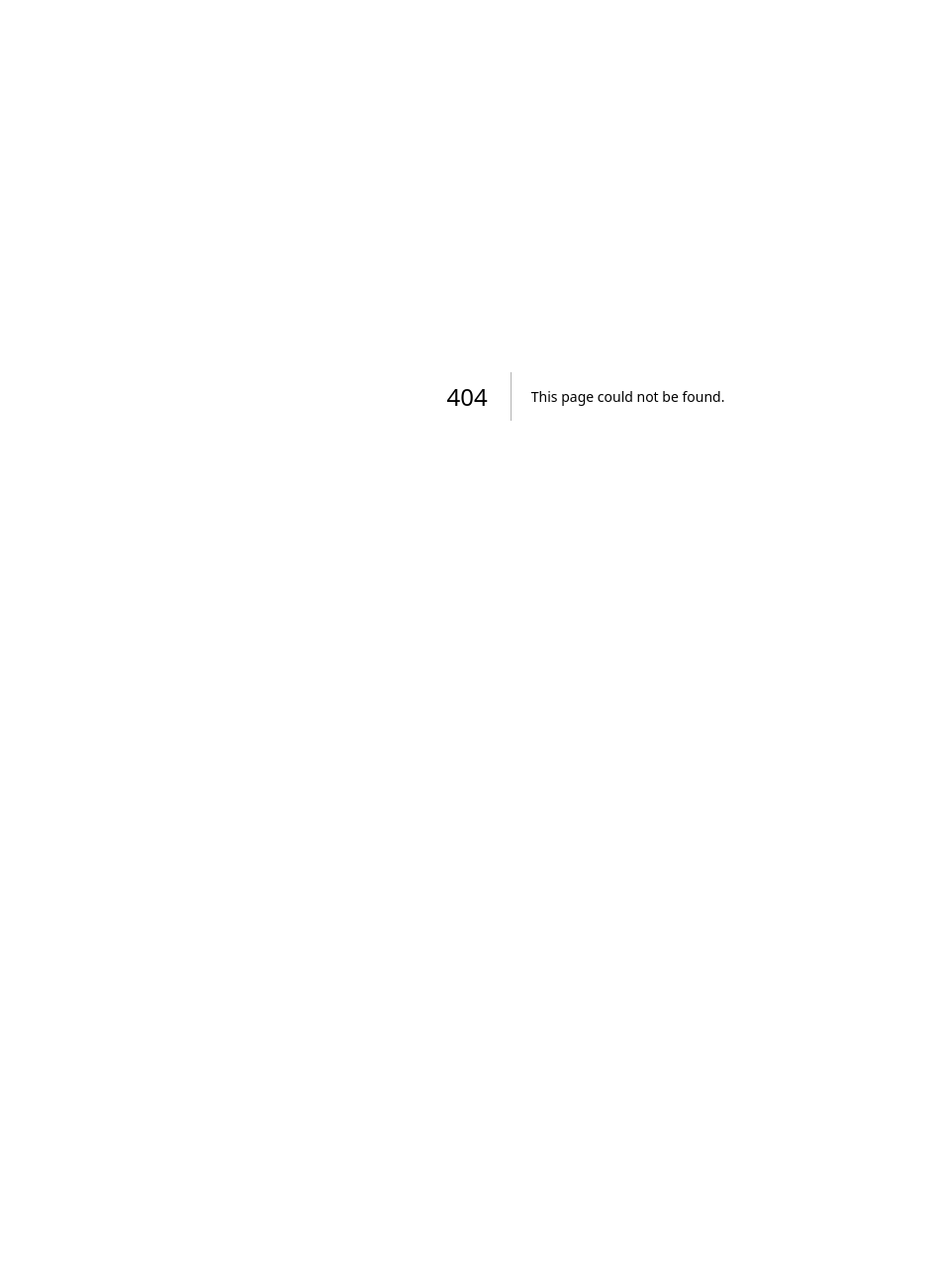
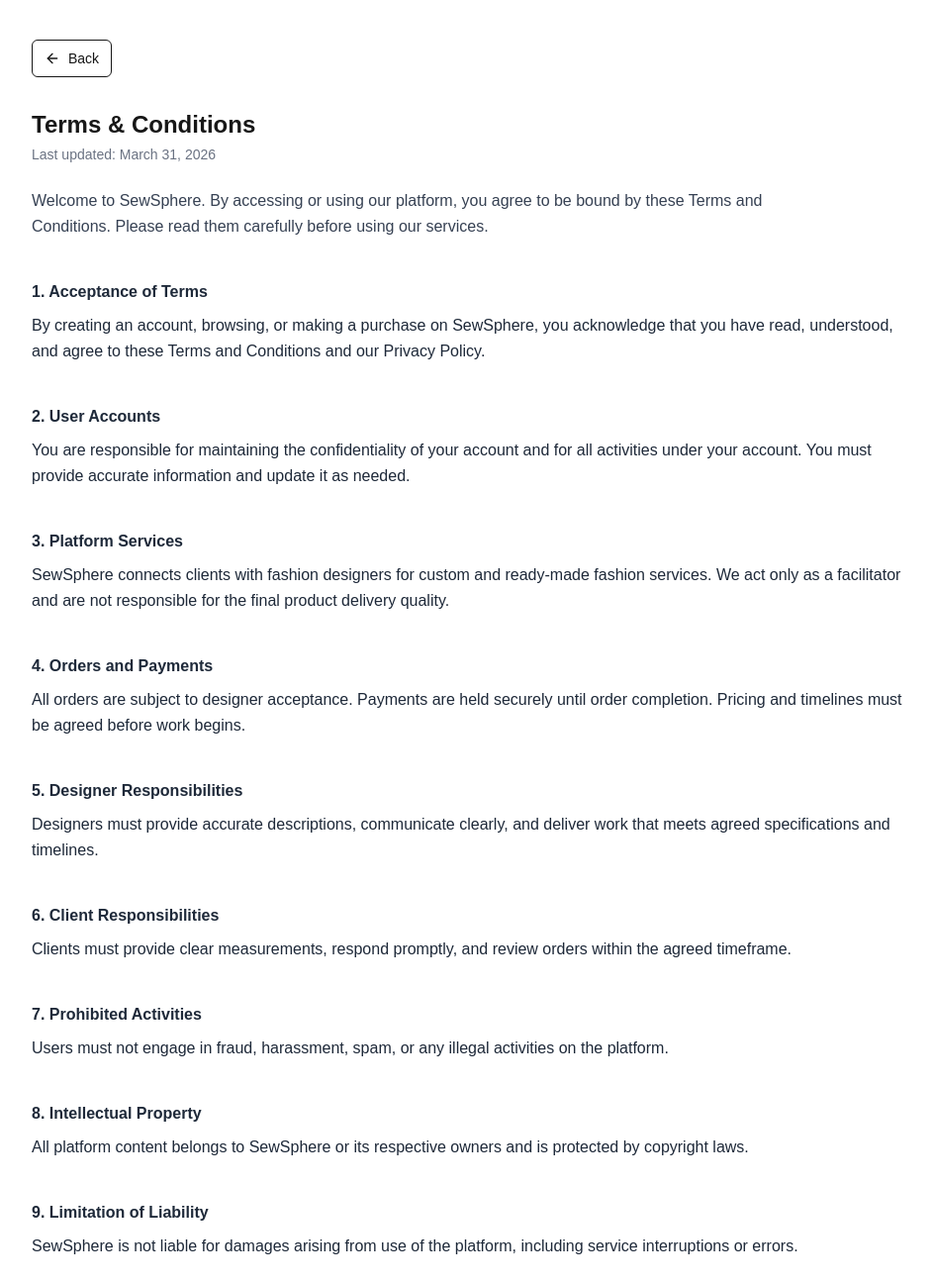
Before and after one commit to Sewsphere-fashion/sewsphere-mvp, a Next.js app: page /terms in a window 1280 px wide. Before the commit this address had no page. Shown: the top 1297 px of the page at 99% size, without its empty margins (48-991 px from the left). Before the commit the page ends 800 px from the top, so only its background shows below. Built offline with nearby package versions, Linux system fonts and the light colour scheme.

Commit message:
feat: add terms

```diff
--- a/app/forms/LoginAndSignupForm.tsx
+++ b/app/forms/LoginAndSignupForm.tsx
@@ -5,6 +5,7 @@
 import { Eye, EyeOff } from "lucide-react";
 import SignupSuccess from "../components/signupsuccess";
 import WelcomeModal from "../components/Modals/WelcomeModal";
+import Link from "next/link";
 
 function Input({
   label,
@@ -362,7 +363,7 @@
         <span>
           {" "}
           I agree to the{" "}
-          <span className="text-[#C76B4A]">Terms of Services</span> and{" "}
+          <Link href="/terms" className="text-[#C76B4A]">Terms of Services</Link> and{" "}
           <span className="text-[#C76B4A]">Privacy Policy</span>{" "}
         </span>{" "}
       </label>
--- /dev/null
+++ b/app/terms/page.tsx
@@ -0,0 +1,131 @@
+"use client";
+
+import { useRouter } from "next/navigation";
+import { ArrowLeft } from "lucide-react";
+
+export default function TermsAndConditionsPage() {
+  const router = useRouter();
+
+  return (
+    <div className="min-h-screen bg-white px-6 py-10 md:px-20">
+      {/* Back Button */}
+      <button
+        onClick={() => router.back()}
+        className="flex items-center gap-2 text-sm border rounded-md px-3 py-2 hover:bg-gray-50 transition"
+      >
+        <ArrowLeft size={16} />
+        Back
+      </button>
+
+      {/* Title */}
+      <div className="mt-8">
+        <h1 className="text-2xl font-semibold">Terms & Conditions</h1>
+        <p className="text-sm text-gray-500 mt-1">
+          Last updated: March 31, 2026
+        </p>
+      </div>
+
+      {/* Intro */}
+      <p className="mt-6 text-gray-700 leading-relaxed max-w-3xl">
+        Welcome to SewSphere. By accessing or using our platform, you agree to
+        be bound by these Terms and Conditions. Please read them carefully
+        before using our services.
+      </p>
+
+      {/* Sections */}
+      <div className="mt-10 space-y-10 max-w-4xl text-gray-800 leading-relaxed">
+        <section>
+          <h2 className="font-semibold">1. Acceptance of Terms</h2>
+          <p className="mt-2">
+            By creating an account, browsing, or making a purchase on SewSphere,
+            you acknowledge that you have read, understood, and agree to these
+            Terms and Conditions and our Privacy Policy.
+          </p>
+        </section>
+
+        <section>
+          <h2 className="font-semibold">2. User Accounts</h2>
+          <p className="mt-2">
+            You are responsible for maintaining the confidentiality of your
+            account and for all activities under your account. You must provide
+            accurate information and update it as needed.
+          </p>
+        </section>
+
+        <section>
+          <h2 className="font-semibold">3. Platform Services</h2>
+          <p className="mt-2">
+            SewSphere connects clients with fashion designers for custom and
+            ready-made fashion services. We act only as a facilitator and are
+            not responsible for the final product delivery quality.
+          </p>
+        </section>
+
+        <section>
+          <h2 className="font-semibold">4. Orders and Payments</h2>
+          <p className="mt-2">
+            All orders are subject to designer acceptance. Payments are held
+            securely until order completion. Pricing and timelines must be
+            agreed before work begins.
+          </p>
+        </section>
+
+        <section>
+          <h2 className="font-semibold">5. Designer Responsibilities</h2>
+          <p className="mt-2">
+            Designers must provide accurate descriptions, communicate clearly,
+            and deliver work that meets agreed specifications and timelines.
+          </p>
+        </section>
+
+        <section>
+          <h2 className="font-semibold">6. Client Responsibilities</h2>
+          <p className="mt-2">
+            Clients must provide clear measurements, respond promptly, and
+            review orders within the agreed timeframe.
+          </p>
+        </section>
+
+        <section>
+          <h2 className="font-semibold">7. Prohibited Activities</h2>
+          <p className="mt-2">
+            Users must not engage in fraud, harassment, spam, or any illegal
+            activities on the platform.
+          </p>
+        </section>
+
+        <section>
+          <h2 className="font-semibold">8. Intellectual Property</h2>
+          <p className="mt-2">
+            All platform content belongs to SewSphere or its respective owners
+            and is protected by copyright laws.
+          </p>
+        </section>
+
+        <section>
+          <h2 className="font-semibold">9. Limitation of Liability</h2>
+          <p className="mt-2">
+            SewSphere is not liable for damages arising from use of the
+            platform, including service interruptions or errors.
+          </p>
+        </section>
+
+        <section>
+          <h2 className="font-semibold">10. Dispute Resolution</h2>
+          <p className="mt-2">
+            Users agree to resolve disputes through our internal support system
+            before escalating legally.
+          </p>
+        </section>
+
+        <section>
+          <h2 className="font-semibold">11. Termination</h2>
+          <p className="mt-2">
+            We reserve the right to suspend or terminate accounts violating
+            these terms.
+          </p>
+        </section>
+      </div>
+    </div>
+  );
+}
```
